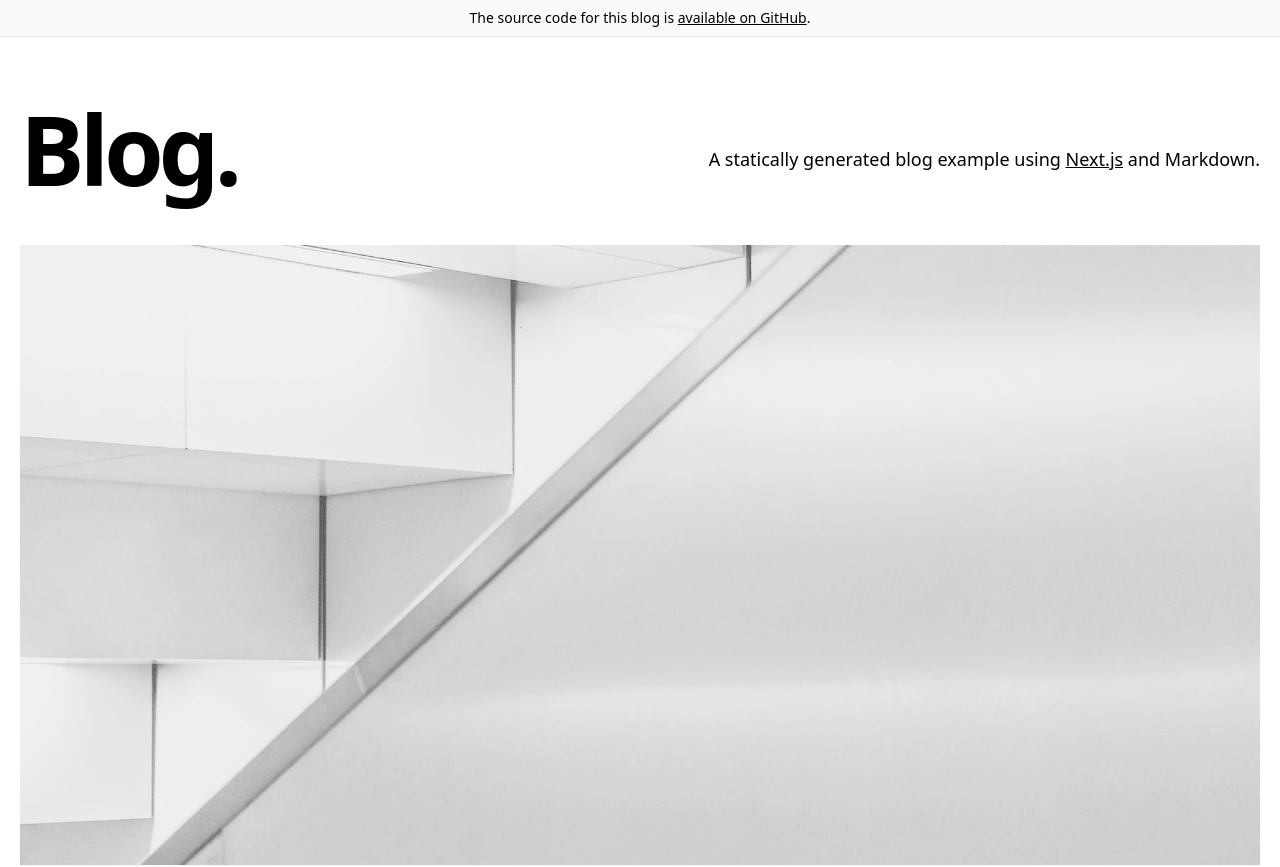
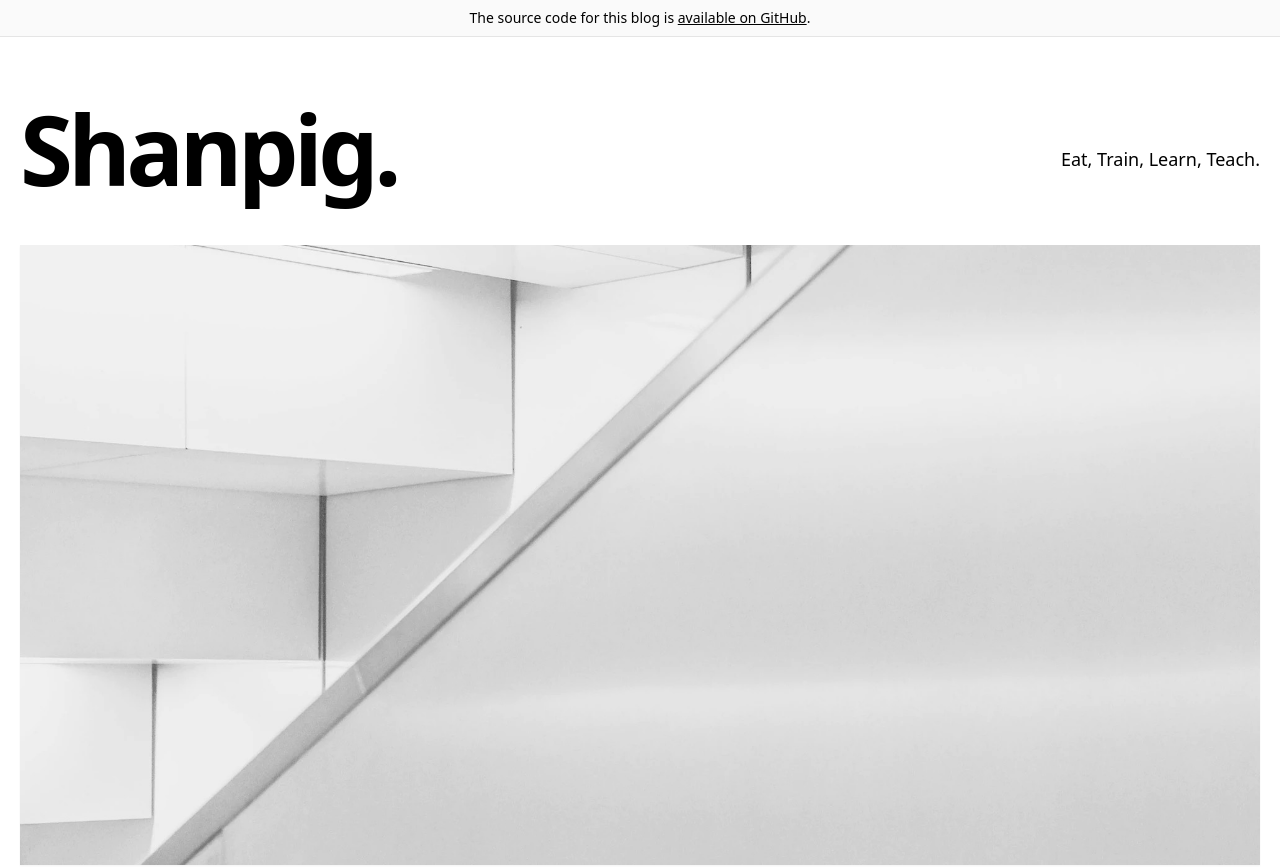
Before and after one commit to shanpig/next-blog, a Next.js app: page / in a window 1280 px wide. Shown: the top 867 px of the page. Built offline with nearby package versions, Linux system fonts and the light colour scheme.

Commit message:
feat: 簡單調整一下標題

```diff
--- a/components/intro.tsx
+++ b/components/intro.tsx
@@ -4,17 +4,10 @@ const Intro = () => {
   return (
     <section className="flex-col md:flex-row flex items-center md:justify-between mt-16 mb-16 md:mb-12">
       <h1 className="text-5xl md:text-8xl font-bold tracking-tighter leading-tight md:pr-8">
-        Blog.
+        Shanpig.
       </h1>
       <h4 className="text-center md:text-left text-lg mt-5 md:pl-8">
-        A statically generated blog example using{' '}
-        <a
-          href="https://nextjs.org/"
-          className="underline hover:text-blue-600 duration-200 transition-colors"
-        >
-          Next.js
-        </a>{' '}
-        and {CMS_NAME}.
+        Eat, Train, Learn, Teach.
       </h4>
     </section>
   )
```
